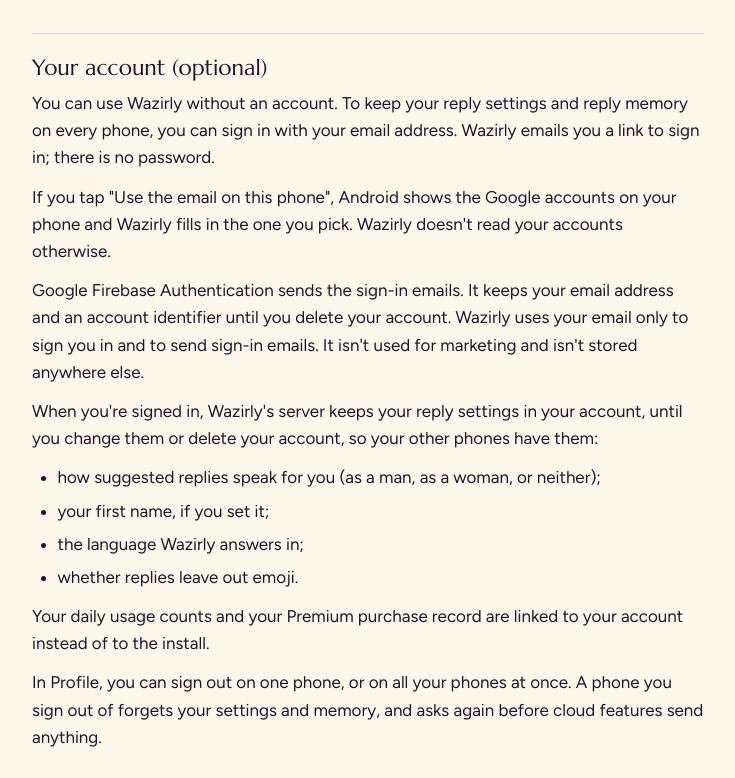
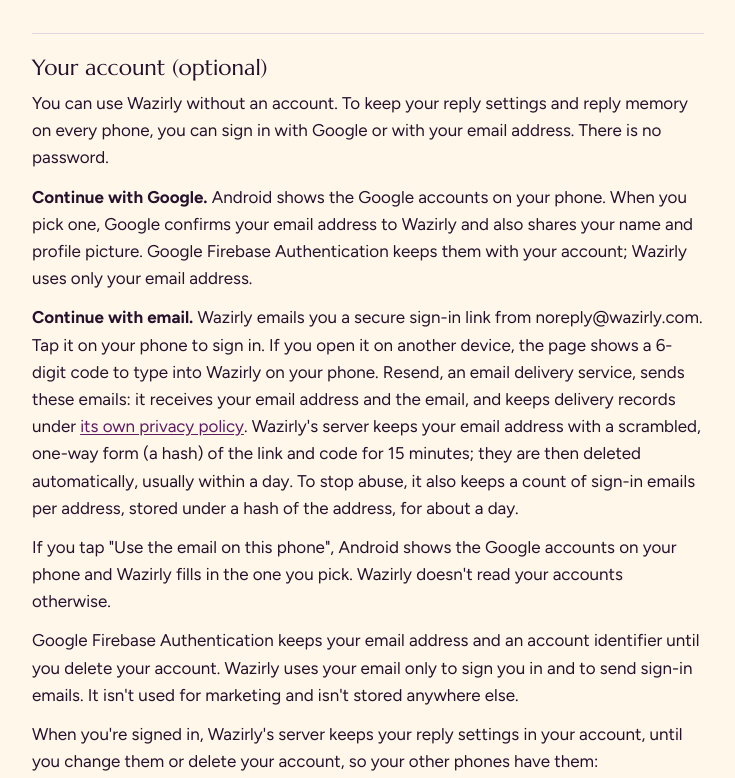
Before and after one commit to shibbal66/wazirly-site, a plain HTML site: page privacy/index.html in a window 1280 px wide. Shown: the part 1527-2305 px from the top of the page, without its empty margins (272-1007 px from the left). Drawn offline with Linux system fonts and the light colour scheme.

Commit message:
feat(server): Claude-style email sign-in with a secure link, and a code on other devices
startEmailSignIn emails a secure link through Resend from noreply@wazirly.com (en, ur, ur-Latn). Opened in the app,
finishEmailSignIn turns its token into a custom token. Opened anywhere else, the /signin page asks revealSignInCode
for a 6-digit code to type in the app. isSignedIn now accepts custom and google.com tokens with a verified email.
The privacy policy names Google sign-in and Resend.

Co-Authored-By: Claude Opus 5.5 <noreply@anthropic.com>

```diff
--- a/privacy/index.html
+++ b/privacy/index.html
@@ -14,7 +14,7 @@
 <main>
 <a class="brand" href="../"><img src="../assets/icon.svg" alt="" width="44" height="44">Wazirly</a>
 <h1>Wazirly Privacy Policy</h1>
-<p class="meta">Last updated: 24 November 2026</p>
+<p class="meta">Last updated: 25 November 2026</p>
 
 <p>Wazirly is an Android app that helps you with whatever is on your screen. You tap a floating button and
 Wazirly reads the screen to explain, translate or suggest what to do. This policy explains what Wazirly
@@ -60,12 +60,22 @@ signed in, your account identifier.</p>
 
 <h2 id="account">Your account (optional)</h2>
 <p>You can use Wazirly without an account. To keep your reply settings and reply memory on every phone, you can
-sign in with your email address. Wazirly emails you a link to sign in; there is no password.</p>
+sign in with Google or with your email address. There is no password.</p>
+<p><strong>Continue with Google.</strong> Android shows the Google accounts on your phone. When you pick one, Google
+confirms your email address to Wazirly and also shares your name and profile picture. Google Firebase Authentication
+keeps them with your account; Wazirly uses only your email address.</p>
+<p><strong>Continue with email.</strong> Wazirly emails you a secure sign-in link from noreply@wazirly.com. Tap it on
+your phone to sign in. If you open it on another device, the page shows a 6-digit code to type into Wazirly on your
+phone. Resend, an email delivery service, sends these emails: it receives your email address and the email, and
+keeps delivery records under <a href="https://resend.com/legal/privacy-policy">its own privacy policy</a>. Wazirly's
+server keeps your email address with a scrambled, one-way form (a hash) of the link and code for 15 minutes; they
+are then deleted automatically, usually within a day. To stop abuse, it also keeps a count of sign-in emails per
+address, stored under a hash of the address, for about a day.</p>
 <p>If you tap "Use the email on this phone", Android shows the Google accounts on your phone and Wazirly fills in
 the one you pick. Wazirly doesn't read your accounts otherwise.</p>
-<p>Google Firebase Authentication sends the sign-in emails. It keeps your email address and an account identifier
-until you delete your account. Wazirly uses your email only to sign you in and to send sign-in emails. It isn't
-used for marketing and isn't stored anywhere else.</p>
+<p>Google Firebase Authentication keeps your email address and an account identifier until you delete your
+account. Wazirly uses your email only to sign you in and to send sign-in emails. It isn't used for marketing and
+isn't stored anywhere else.</p>
 <p>When you're signed in, Wazirly's server keeps your reply settings in your account, until you change them or
 delete your account, so your other phones have them:</p>
 <ul>
@@ -256,7 +266,7 @@ your consent first. This policy will be updated before ads are added.</p>
 <h2 id="sharing">Sharing</h2>
 <p>Wazirly does not sell or rent your information. It shares information only with the service providers
 described above (Google Cloud to run Wazirly's server, Anthropic to answer your requests, Google Firebase
-Authentication to sign you in and send sign-in emails, Google Play for purchases, Google Firebase Crashlytics for
+Authentication to sign you in, Resend to send sign-in emails, Google Play for purchases, Google Firebase Crashlytics for
 crash reports, and Google Analytics for Firebase, for usage statistics, only if you agree), or when required by
 law.</p>
 
@@ -273,7 +283,8 @@ law.</p>
     counts that enforce free limits can't be switched off while you use AI help, but you can delete them with
     Delete my data.</li>
 </ul>
-<p><strong>Transfers.</strong> Google (Firebase and Cloud) and Anthropic process data in the United States. Where
+<p><strong>Transfers.</strong> Google (Firebase and Cloud), Anthropic and Resend process data in the United States
+and, for Resend's email sending, in Japan. Where
 EU or UK law requires it, these transfers rely on the providers' standard contractual clauses or, where the
 provider is certified, the EU–US Data Privacy Framework and its UK extension.</p>
 <p><strong>Your rights.</strong> You can ask for access to, correction of, deletion of, or a copy of your data, ask
```
